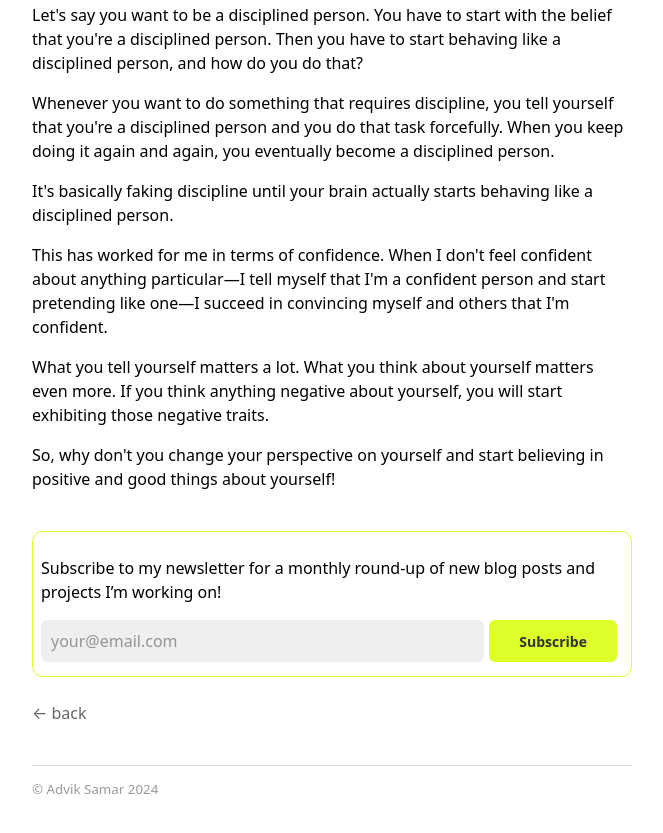
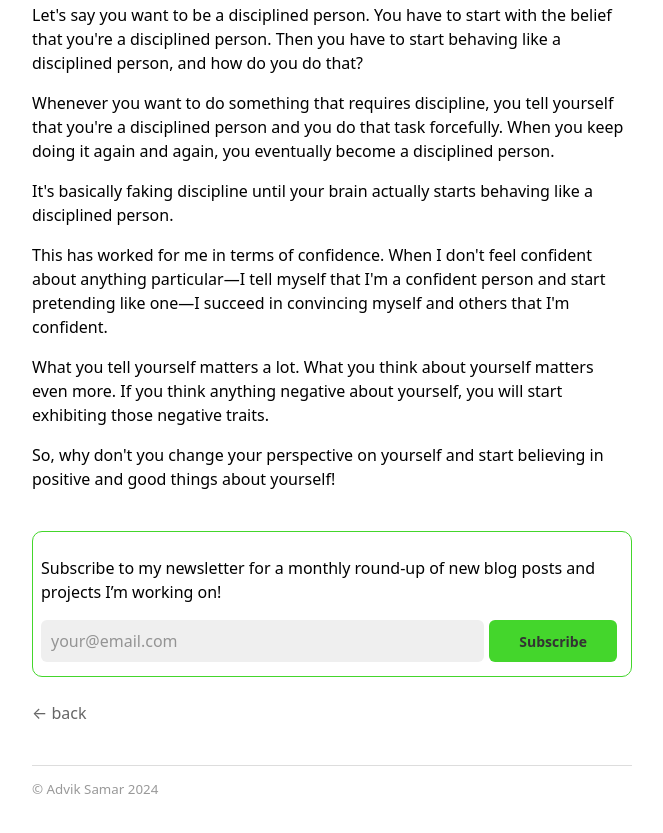
Before and after one commit to adviks/feed, an Eleventy site: page posts/belief.md in a window 1280 px wide. Shown: the part 367-1200 px from the top of the page, without its empty margins (308-971 px from the left). Built offline with nearby package versions, Linux system fonts and the light colour scheme; Eleventy itself is replaced by a stand-in of ours; files that its build step writes are made by us from their sources; a web font is replaced by a local one.

Commit message:
Update sub.njk

```diff
--- a/_includes/components/sub.njk
+++ b/_includes/components/sub.njk
@@ -7,7 +7,7 @@ input:focus , .submit:focus{
 .sub{
     padding: 0.5em;
     border-radius: 10px;
-    border: 1px solid #dfff28;
+    border: 1px solid #44D62C;
 }
 
     #success-message{
@@ -36,7 +36,7 @@ input:focus , .submit:focus{
 
 .subButton {
     flex-basis: auto;
-    background-color: #dfff28!important;
+    background-color: #44D62C!important;
     color: #333;
     /* border: 1px solid #ccc; */
     font-size: 14px;
```
